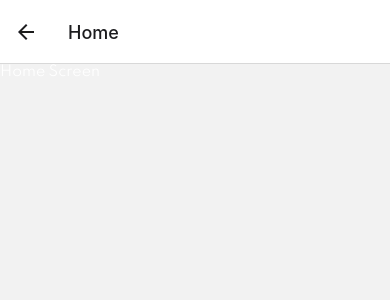
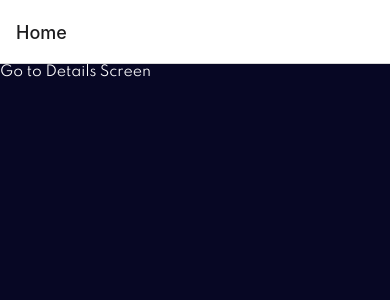
Before and after one commit to marzan999/RN_DevSkill, a React Native app in the folder Planet-App/: screen /Home in a window 390 px wide. Shown: the top 300 px of the page. Built offline with nearby package versions, Linux system fonts and the light colour scheme.

Commit message:
stack navigation

```diff
--- a/Planet-App/App.js
+++ b/Planet-App/App.js
@@ -41,8 +41,8 @@ export default function App() {
       // </View>
       <NavigationContainer>
         <Stack.Navigator>
+          <Stack.Screen name="Home" component={Home} />
           <Stack.Screen name="Details" component={Details} />
-          <Stack.Screen name="Home" component={Home} />
         </Stack.Navigator>
       </NavigationContainer>
     );
--- a/Planet-App/src/screens/Home.js
+++ b/Planet-App/src/screens/Home.js
@@ -1,12 +1,14 @@
 import React from 'react'
-import { View } from 'react-native'
+import { Pressable, View } from 'react-native'
 import Text from '../components/text/text'
 import { colors } from '../theme/color'
 
-export default function Home() {
+export default function Home({ navigation }) {
     return (
-        <View>
-            <Text>Home Screen</Text>
+        <View style={{ backgroundColor: colors.black, flex: 1 }}>
+            <Pressable onPress={() => navigation.navigate("Details")}>
+                <Text>Go to Details Screen</Text>
+            </Pressable>
         </View>
     )
 }
```
